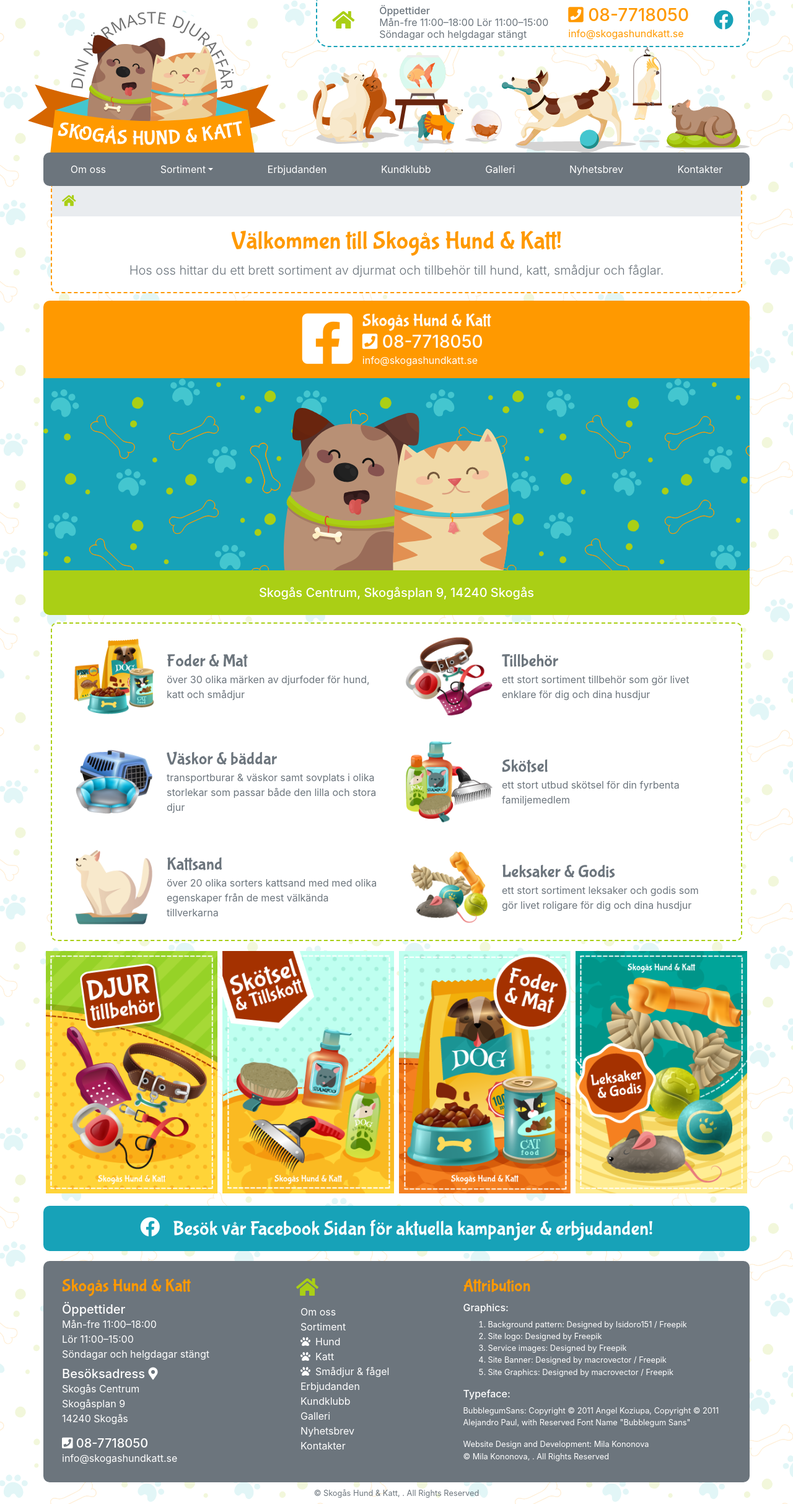
After one commit to mila-nova/HundKatt, a PHP site: page /index.php in a window 1280 px wide. The commit adds this page. Shown: the whole page at 62% size. Run offline with PHP 8.4, Linux system fonts and the light colour scheme; some libraries are stand-ins or nearby versions.

Commit message:
php commit

```diff
--- a/footer.html
+++ b/Includes/footer.php
@@ -1,3 +1,10 @@
+            <!-- FB footer -->
+            <div class="fb-ad text-white text-center bg-info p-3 my-md-3 align-middle">
+                <a href="#" class="facebook-icon h2 text-white pr-3 d-block d-sm-inline"><i class="fab fa-facebook"></i></a>
+                <h2 class="fb-ad-text m-0 d-sm-inline">Besök vår Facebook Sidan för aktuella kampanjer & erbjudanden!
+                </h2>
+            </div><!-- End fb-ad -->
+            <!-- End FB footer -->
         <!-- MAIN FOOTER CONTENT -->
         <footer class="container p-0">
             <div class="footer-wrapper container row bg-secondary py-3 m-0">
@@ -27,7 +34,7 @@
                     </div><!-- End of phone and email -->
                 </div><!-- End of footer1 -->
                 <div class="footer2 col-lg-3 col-sm-5 d-none d-sm-block">
-                    <a href="index.html" class="home-icon text-info d-block h2 p-2 m-0"><i class="fas fa-home"></i></a>
+                    <a href="index.php" class="<?php if($page=='home') {echo 'home-active';}?> home-icon text-info d-block h2 p-2 m-0"><i class="fas fa-home"></i></a>
                     <nav class="nav-footer">
                         <ul class="container list-unstyled">
                             <li><a href="about.html" class="text-white">Om oss</a></li>
@@ -87,3 +94,17 @@
                 Reserved</small>
         </footer>
         <!-- END MAIN FOOTER CONTENT -->
+
+    </div><!-- End of wrapper-container -->
+    <!-- Scripts that go together with bootstrap and required for navigation components: collapse for toggling visibility of content, navbar for extending our Collapse plugin to implement responsive behavior -->
+    <!-- Jquery -->
+    <script src="https://code.jquery.com/jquery-3.4.1.min.js"
+        integrity="sha256-CSXorXvZcTkaix6Yvo6HppcZGetbYMGWSFlBw8HfCJo=" crossorigin="anonymous"></script>
+    <script src="https://cdnjs.cloudflare.com/ajax/libs/popper.js/1.14.7/umd/popper.min.js"
+        integrity="sha384-UO2eT0CpHqdSJQ6hJty5KVphtPhzWj9WO1clHTMGa3JDZwrnQq4sF86dIHNDz0W1" crossorigin="anonymous">
+    </script>
+    <script src="https://stackpath.bootstrapcdn.com/bootstrap/4.3.1/js/bootstrap.min.js"
+        integrity="sha384-JjSmVgyd0p3pXB1rRibZUAYoIIy6OrQ6VrjIEaFf/nJGzIxFDsf4x0xIM+B07jRM" crossorigin="anonymous">
+    </script>
+    <!-- my main custom JS -->
+    <script src="js/main.js"></script>
--- /dev/null
+++ b/Includes/header.php
@@ -0,0 +1,179 @@
+    <!-- Repeating metas -->
+    <!-- Open Graph / Facebook -->
+    <meta property="og:type" content="website">
+    <meta property="og:url" content=http://skogashundkatt.se/"> <meta property="og:image"
+        content="img/shk-meta-image.jpg">
+    <!-- Twitter -->
+    <meta property="twitter:card" content="summary_large_image">
+    <meta property="twitter:url" content="http://skogashundkatt.se/">
+    <meta property="twitter:image" content="img/shk-meta-image.jpg">
+    <!-- Charset -->
+    <meta charset="UTF-8">
+    <!-- Browser instructions on how to control the page's dimensions and scaling, important for responsive layout -->
+    <meta name="viewport" content="width=device-width, initial-scale=1, shrink-to-fit=no">
+    <!-- Fonts links -->
+    <link href="https://fonts.googleapis.com/css?family=Bubblegum+Sans" rel="stylesheet">
+    <!-- CSS Stylesheets -->
+    <!-- Bootstrap -->
+    <!-- Bootstrap also included normalize.css //reboot.css -->
+    <link rel="stylesheet" href="https://stackpath.bootstrapcdn.com/bootstrap/4.3.1/css/bootstrap.min.css"
+        integrity="sha384-ggOyR0iXCbMQv3Xipma34MD+dH/1fQ784/j6cY/iJTQUOhcWr7x9JvoRxT2MZw1T" crossorigin="anonymous">
+    <!-- Font Awesome -->
+    <link rel="stylesheet" href="https://use.fontawesome.com/releases/v5.8.2/css/all.css"
+        integrity="sha384-oS3vJWv+0UjzBfQzYUhtDYW+Pj2yciDJxpsK1OYPAYjqT085Qq/1cq5FLXAZQ7Ay" crossorigin="anonymous">
+    <!-- Custom main website CSS -->
+    <link rel="stylesheet" href="css/main.css" />
+    <!-- Favicon: website icon -->
+    <link rel="apple-touch-icon" sizes="180x180" href="apple-touch-icon.png">
+    <link rel="icon" type="image/png" sizes="32x32" href="favicon-32x32.png">
+    <link rel="icon" type="image/png" sizes="16x16" href="favicon-16x16.png">
+    <link rel="manifest" href="site.webmanifest">
+    <meta name="msapplication-TileColor" content="#da532c">
+    <meta name="theme-color" content="#ffffff">
+    </head>
+    <body class="text-secondary">
+        <!-- Service div -->
+        <div>
+            <!-- Return to Top -->
+            <a id="back-to-top" href="#" class="back-to-top text-info" role="button" title="to top"
+                data-toggle="tooltip"><i class="fas fa-paw"></i></a>
+            <!-- for no script support -->
+            <noscript>
+                <div class="container bg-white border border-danger rounded p-3 my-3 text-center">
+                    <p class="h2">Sorry, your browser does not support JavaScript! <br> It is required for this page to
+                        be displayed properly.</p>
+                    <p class="h2">Tyvärr, din webbläsare stöder inte JavaScript! <br> Det krävs för att denna sida ska
+                        visas korrekt</p>
+                </div><!-- End noscript div -->
+            </noscript>
+            <!-- End no script support -->
+        </div><!-- End of serivce div -->
+        <div class="wrapper container p-0">
+
+            <!-- HEADER SECTION START -->
+            <header>
+                <div class="top-align text-center">
+                    <div class="d-inline-block text-left">
+                        <div
+                            class="top-bar border-info d-none d-md-flex justify-content-end align-items-center bg-white">
+                            <a href="index.php" class="<?php if($page=='home') {echo 'home-active';}?> home-icon text-info d-block h2 mx-3 p-2"><i
+                                    class="fas fa-home"></i></a>
+                            <section class="hours p-2 mx-2">
+                                <h6 class="m-0">Öppettider</h6>
+                                <p class="m-0">Mån-fre 11:00–18:00 Lör 11:00–15:00</p>
+                                <p class="m-0">Söndagar och helgdagar stängt</p>
+                            </section>
+                            <div class="phone-mail-top p-2 mx-2">
+                                <span class="d-block h3 m-0"><i class="fas fa-phone-square"></i>&nbsp;<a
+                                        href="tel:+468-7718050">08-7718050</a></span>
+                                <!-- Email adress encoded for antispam measures-->
+                                <a class="d-block"
+                                    href="mailto:&#105;&#110;&#102;&#111;&#064;&#115;&#107;&#111;&#103;&#097;&#115;&#104;&#117;&#110;&#100;&#107;&#097;&#116;&#116;&#046;&#115;&#101;">&#105;&#110;&#102;&#111;&#064;&#115;&#107;&#111;&#103;&#097;&#115;&#104;&#117;&#110;&#100;&#107;&#097;&#116;&#116;&#046;&#115;&#101;</a>
+                            </div><!-- End of phone and email -->
+                            <a href="#" class="facebook-icon text-info d-block h2 mx-3 p-2"><i
+                                    class="fab fa-facebook"></i></a>
+                        </div><!-- end Top bar -->
+                    </div><!-- End top bar wrapper -->
+                </div><!-- end of align div -->
+                <div class="banner position-relative d-md-flex justify-content-end align-items-baseline">
+                    <div class="shk-logo text-center">
+                        <picture>
+                            <source srcset="img/shk-logo.svg" type="image/svg+xml" />
+                            <img class="site-logo img-fluid" srcset="img/shk-logo@2x.png 992w, img/shk-logo.png 375w"
+                                src="img/shk-logo.png" alt="Skogås Hund och Katt Logo" width="375"
+                                sizes="(max-width: 986px) 100vw, 986px" />
+                        </picture>
+                    </div><!-- End shk-logo -->
+                    <div class="banner-pic1 d-none d-md-block d-lg-none d-xl-block pt-md-5 pt-lg-0 mt-md-5 mt-lg-0">
+                        <picture>
+                            <source srcset="img/banner_part1.svg" type="image/svg+xml" />
+                            <img class="site-banner1 img-fluid"
+                                srcset="img/banner_part1@2x.png 992w, img/banner_part1.png 375w"
+                                src="img/banner_part1.png" alt="Glada hundar och katter med en fisk och en liten mus"
+                                width="305" sizes="(max-width: 896px) 100vw, 896px" />
+                        </picture>
+                    </div><!-- End of banner pic1 -->
+                    <div class="banner-pic1a d-none d-lg-block d-xl-none">
+                        <picture>
+                            <source srcset="img/banner_part1a.svg" type="image/svg+xml" />
+                            <img class="site-banner1a img-fluid"
+                                srcset="img/banner_part1a@2x.png 992w, img/banner_part1a.png 375w"
+                                src="img/banner_part1a.png" alt="Glada djur: en hund, en fisk och en liten mus"
+                                width="180" sizes="(max-width: 508px) 100vw, 508px" />
+                        </picture>
+                    </div><!-- End of banner pic1a -->
+                    <div class="banner-pic2 d-none d-lg-block">
+                        <picture>
+                            <source srcset="img/banner_part2.svg" type="image/svg+xml" />
+                            <img class="site-banner2 img-fluid"
+                                srcset="img/banner_part2@2x.png 992w, img/banner_part2.png 375w"
+                                src="img/banner_part2.png"
+                                alt="En glada hund med en leksak och en kat som är glad och kollar på en papegoja"
+                                width="400" sizes="(max-width: 1196px) 100vw, 1196px" />
+                        </picture>
+                    </div><!-- End of banner pic2 -->
+                </div><!-- End banner div -->
+            </header>
+            <!-- Navigation bar -->
+            <nav class="navbar navbar-expand-md bg-secondary p-0">
+                <!-- Home icon -->
+                <!-- Display-none at medium breakpoint -->
+                <a href="index.php" class="<?php if($page=='home') {echo 'home-active';}?> home-icon d-md-none text-white p-3 h3 m-0"><i class="fas fa-home"></i></a>
+                <!-- Phone and email -->
+                <div class="d-md-none text-white text-center">
+                    <span class="main-phone d-block h3 m-0"><i class="fas fa-phone-square"></i>&nbsp;<a
+                            class="text-white" href="tel:+468-7718050">08-7718050</a></span>
+                    <a class="main-mail d-block text-white"
+                        href="mailto:&#105;&#110;&#102;&#111;&#064;&#115;&#107;&#111;&#103;&#097;&#115;&#104;&#117;&#110;&#100;&#107;&#097;&#116;&#116;&#046;&#115;&#101;">&#105;&#110;&#102;&#111;&#064;&#115;&#107;&#111;&#103;&#097;&#115;&#104;&#117;&#110;&#100;&#107;&#097;&#116;&#116;&#046;&#115;&#101;</a>
+                </div><!-- End of phone and email -->
+                <!-- Button to toggle menu contents, adjusted for aria devices according to bootstrap documentation for accessibility devices -->
+                <button class="navbar-toggler text-white" data-toggle="collapse" data-target="#navbarMenu"
+                    aria-controls="navbarMenu" aria-expanded="false" aria-label="Toggle Navigation">
+                    <span><i class="fas fa-bars"></i></span>
+                </button>
+                <!-- Collapse menu/toggle mobile -->
+                <div class="collapse navbar-collapse mt-1 mt-md-0" id="navbarMenu">
+                    <ul class="nav container navbar-nav nav-pills nav-fill p-0">
+                        <div class="dropdown-divider m-0 p-0"></div>
+                        <li class="nav-item d-md-none"><a href="#" class="h3 nav-link text-white left-side-menu mb-0">
+                                <i class="fab fa-facebook"></i>
+                            </a></li>
+                        <div class="dropdown-divider m-0 p-0"></div>
+                        <li class="nav-item"><a href="about.html" class="<?php if($page=='about') {echo 'active';}?> nav-link left-side-menu text-white"
+                                id="about">Om oss</a>
+                        </li>
+                        <li class="nav-item">
+                            <div class="dropdown">
+                                <!-- adjusted for aria devices according to bootstrap documentation for accessibility devices -->
+                                <!-- Do not include link in Sortiment, dropdown won't work! -->
+                                <a class="nav-link dropdown-toggle text-white" data-toggle="dropdown"
+                                    id="sotrimentDropdown" aria-haspopup="true" aria-expanded="false"
+                                    href="#">Sortiment</a>
+                                <div class="dropdown-menu bg-secondary m-0 text-center text-md-left" role="menu"
+                                    aria-labelledby="sotrimentDropdown">
+                                    <a class="dropdown-item text-white" href="assortment-dogs.html">Hund</a>
+                                    <a class="dropdown-item text-white" href="assortment-cats.html">Katt</a>
+                                    <a class="dropdown-item text-white"
+                                        href="assortment-small-animals-birds.html">Smådjur & fågel</a>
+                                </div><!-- End dropdown-menu -->
+                            </div><!-- End dropdown -->
+                        </li>
+                        <li class="nav-item"><a href="current-offers.html" class="nav-link text-white"
+                                id="offers">Erbjudanden</a></li>
+                        <li class="nav-item"><a href="customer-club.html" class="nav-link text-white"
+                                id="customer-club">Kundklubb</a></li>
+                        <li class="nav-item"><a href="gallery.html" class="nav-link text-white" id="gallery">Galleri</a>
+                        </li>
+                        <li class="nav-item"><a href="newsletter.html" class="nav-link text-white"
+                                id="newsletter">Nyhetsbrev</a></li>
+                        <li class="nav-item"><a href="contacts.html" class="nav-link text-white right-side-menu"
+                                id="contacts">Kontakter</a></li>
+                    </ul>
+                </div><!-- End collapse div -->
+            </nav>
+            <section class="hours-main p-2 mx-2 d-md-none bg-white">
+                <h6 class="m-0">Öppettider</h6>
+                <p class="m-0">Mån-fre 11:00–18:00 <br>Lör 11:00–15:00</p>
+                <p class="m-0">Söndagar och helgdagar stängt</p>
+            </section>
+            <!-- HEADER SECTION END -->
--- a/main-banner.html
+++ b/Includes/main-banner.php
@@ -1,5 +1,5 @@
     <!-- Main container -->
-    <div class="main-banner m-0 p-0 overflow-hidden">
+    <div class="main-banner m-0 p-0 overflow-hidden mt-1 mt-lg-2">
         <!-- orange header div -->
         <div
             class="p-3 bg-orange text-white text-center text-sm-left d-sm-flex align-items-start justify-content-center">
--- a/index.html
+++ b/index.php
@@ -2,68 +2,28 @@
 <html lang="sv">
 
 <head>
-    <meta charset="UTF-8">
     <!-- Primary Meta Tags -->
     <title>Skogås Hund & Katt: djuraffär i Skogås Centrum</title>
     <meta name="title" content="Skogås Hund & Katt: djuraffär i Skogås Centrum">
-    <meta name="description"
-        content="Vi är en djuraffär som ligger i Skogås Centrum. Vi erbjuder ett brett sortiment av djurmat och tillbehör till hund, katt, smådjur och fåglar. ">
+    <meta name="description" content="Vi är en djuraffär som ligger i Skogås Centrum. Vi erbjuder ett brett sortiment av djurmat och tillbehör till hund, katt, smådjur och fåglar. ">
     <!-- Open Graph / Facebook -->
-    <meta property="og:type" content="website">
-    <meta property="og:url" content=http://skogashundkatt.se/"> <meta property="og:title"
-        content="Skogås Hund & Katt: djuraffär i Skogås Centrum">
-    <meta property="og:description"
-        content="Vi är en djuraffär som ligger i Skogås Centrum. Vi erbjuder ett brett sortiment av djurmat och tillbehör till hund, katt, smådjur och fåglar. ">
-    <meta property="og:image" content="img/shk-meta-image.jpg">
+    <meta property="og:title" content="Skogås Hund & Katt: djuraffär i Skogås Centrum">
+    <meta property="og:description" content="Vi är en djuraffär som ligger i Skogås Centrum. Vi erbjuder ett brett sortiment av djurmat och tillbehör till hund, katt, smådjur och fåglar. ">
     <!-- Twitter -->
-    <meta property="twitter:card" content="summary_large_image">
-    <meta property="twitter:url" content="http://skogashundkatt.se/">
     <meta property="twitter:title" content="Skogås Hund & Katt: djuraffär i Skogås Centrum">
-    <meta property="twitter:description"
-        content="Vi är en djuraffär som ligger i Skogås Centrum. Vi erbjuder ett brett sortiment av djurmat och tillbehör till hund, katt, smådjur och fåglar. ">
-    <meta property="twitter:image" content="img/shk-meta-image.jpg">
-    <!-- Browser instructions on how to control the page's dimensions and scaling, important for responsive layout -->
-    <meta name="viewport" content="width=device-width, initial-scale=1, shrink-to-fit=no">
-    <!-- Fonts links -->
-    <link href="https://fonts.googleapis.com/css?family=Bubblegum+Sans" rel="stylesheet">
-    <!-- CSS Stylesheets -->
-    <!-- Bootstrap -->
-    <!-- Bootstrap also included normalize.css //reboot.css -->
-    <link rel="stylesheet" href="https://stackpath.bootstrapcdn.com/bootstrap/4.3.1/css/bootstrap.min.css"
-        integrity="sha384-ggOyR0iXCbMQv3Xipma34MD+dH/1fQ784/j6cY/iJTQUOhcWr7x9JvoRxT2MZw1T" crossorigin="anonymous">
-    <!-- Font Awesome -->
-    <link rel="stylesheet" href="https://use.fontawesome.com/releases/v5.8.2/css/all.css"
-        integrity="sha384-oS3vJWv+0UjzBfQzYUhtDYW+Pj2yciDJxpsK1OYPAYjqT085Qq/1cq5FLXAZQ7Ay" crossorigin="anonymous">
-    <!-- Custom main website CSS -->
-    <link rel="stylesheet" href="css/main.css" />
-    <!-- Jquery, load in head because i am using it to compile my html, header, footer etc -->
-    <script src="https://code.jquery.com/jquery-3.4.1.min.js"
-        integrity="sha256-CSXorXvZcTkaix6Yvo6HppcZGetbYMGWSFlBw8HfCJo=" crossorigin="anonymous"></script>
-    <!-- Compiles repeated HTML: adds html sections to designated divs -->
-    <script src="js/links.js"></script>
-    <!-- Favicon: website icon -->
-    <link rel="apple-touch-icon" sizes="180x180" href="apple-touch-icon.png">
-    <link rel="icon" type="image/png" sizes="32x32" href="favicon-32x32.png">
-    <link rel="icon" type="image/png" sizes="16x16" href="favicon-16x16.png">
-    <link rel="manifest" href="site.webmanifest">
-    <meta name="msapplication-TileColor" content="#da532c">
-    <meta name="theme-color" content="#ffffff">
-</head>
+    <meta property="twitter:description" content="Vi är en djuraffär som ligger i Skogås Centrum. Vi erbjuder ett brett sortiment av djurmat och tillbehör till hund, katt, smådjur och fåglar. ">
 
-<body class="text-secondary">
-    <!-- Service div -->
-    <div id="service">
-    </div><!-- End of serivce div -->
-    <div class="wrapper container p-0">
-        <div id="header">
-        </div><!-- End header-id div -->
+<!-- HEADER START     -->
+<?php $page = 'home'; include("includes/header.php");?>
+<!-- HEADER END -->
+
         <main>
             <!-- MAIN CONTENT -->
             <div class="wrapper-main mt-0 border-top-0 bg-white">
                 <!-- Breadcrumbs -->
                 <nav aria-label="breadcrumb">
                     <ol class="breadcrumb">
-                        <li class="breadcrumb-item"><a href="index.html" class="home-icon h5"><i
+                        <li class="breadcrumb-item"><a href="index.php" class="<?php if($page=='home') {echo 'home-active';}?> home-icon h5"><i
                                     class="fas fa-home"></i></a></li>
                     </ol>
                 </nav>
@@ -77,7 +37,7 @@
                 </div><!-- End of container -->
             </div><!-- End wrapper-main -->
 
-            <div id="main-banner" class="mt-1 mt-lg-2"></div>
+<?php include("includes/main-banner.php");?>
 
             <div class="wrapper-secondary bg-white py-2 py-sm-0">
                 <!-- icons wrapper -->
@@ -164,35 +124,13 @@
                     </div><!-- End icon set -->
                 </div><!-- end of icons-wrapper -->
             </div><!-- End wrapper-secondary -->
-            <div id="banners"></div>
+
+<?php include("includes/banners.php");?>
+
         </main><!-- MAIN CONTENT END -->
-        <div id="fb-footer">
-        </div><!-- END fb-footer -->
-        <div id="footer">
-        </div><!-- End footer-id div -->
 
-    </div><!-- End of wrapper-container -->
-    <!-- Scripts that go together with bootstrap and required for navigation components: collapse for toggling visibility of content, navbar for extending our Collapse plugin to implement responsive behavior -->
-    <script src="https://cdnjs.cloudflare.com/ajax/libs/popper.js/1.14.7/umd/popper.min.js"
-        integrity="sha384-UO2eT0CpHqdSJQ6hJty5KVphtPhzWj9WO1clHTMGa3JDZwrnQq4sF86dIHNDz0W1" crossorigin="anonymous">
-    </script>
-    <script src="https://stackpath.bootstrapcdn.com/bootstrap/4.3.1/js/bootstrap.min.js"
-        integrity="sha384-JjSmVgyd0p3pXB1rRibZUAYoIIy6OrQ6VrjIEaFf/nJGzIxFDsf4x0xIM+B07jRM" crossorigin="anonymous">
-    </script>
-    <!-- my main custom JS -->
-    <script src="js/main.js"></script>
-    <!-- Solution for current active tab...not much i can do without configuring server side properly -->
-    <!-- JavaScript only affects what is currently on the page. If I use jQuery "addClass", when page reloads the entire HTML will reset, and the .active class will be lost. -->
-    <script>
-        $(function () {
-            $("#header").load("header.html", function () {
-                $('.home-icon').addClass('home-active');
-            });
-            $("#footer").load("footer.html", function () {
-                $('.home-icon').addClass('home-active');
-            });
-        });
-    </script>
+        <?php include("includes/footer.php");?>
+
 </body>
 
 </html>
```
Also changed, not shown: fb-footer.html (deleted, +0 -7 lines), header.html (deleted, +0 -111 lines), Includes/banners.php (renamed from banners.html).
